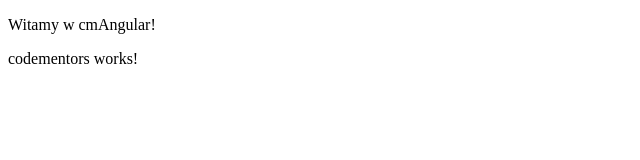
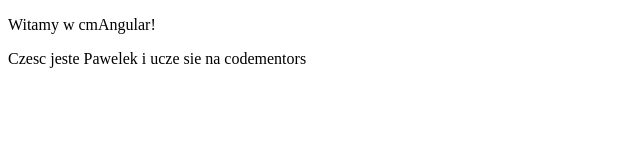
Before and after one commit to enkidumac/cm2021angular, an Angular app in the folder cmAngular/: page / in a window 1280 px wide. Shown: the top 160 px of the page, without its empty margins (0-640 px from the left). Built offline with nearby package versions, Linux system fonts and the light colour scheme.

Commit message:
input sample

```diff
--- a/cmAngular/src/app/app.component.html
+++ b/cmAngular/src/app/app.component.html
@@ -1,2 +1,2 @@
 <p>Witamy w {{title}}!</p>
-<app-codementors></app-codementors>
+<app-codementors name="Pawelek"></app-codementors>
--- a/cmAngular/src/app/codementors/codementors.component.html
+++ b/cmAngular/src/app/codementors/codementors.component.html
@@ -1 +1 @@
-<p>codementors works!</p>
+<p>Czesc jeste {{name}} i ucze sie na codementors</p>
--- a/cmAngular/src/app/codementors/codementors.component.ts
+++ b/cmAngular/src/app/codementors/codementors.component.ts
@@ -1,4 +1,4 @@
-import { Component, OnInit } from '@angular/core';
+import { Component, Input, OnInit } from '@angular/core';
 
 @Component({
   selector: 'app-codementors',
@@ -6,6 +6,8 @@ import { Component, OnInit } from '@angular/core';
   styleUrls: ['./codementors.component.css']
 })
 export class CodementorsComponent implements OnInit {
+
+  @Input() name: string = "";
 
   constructor() { }
 
```
